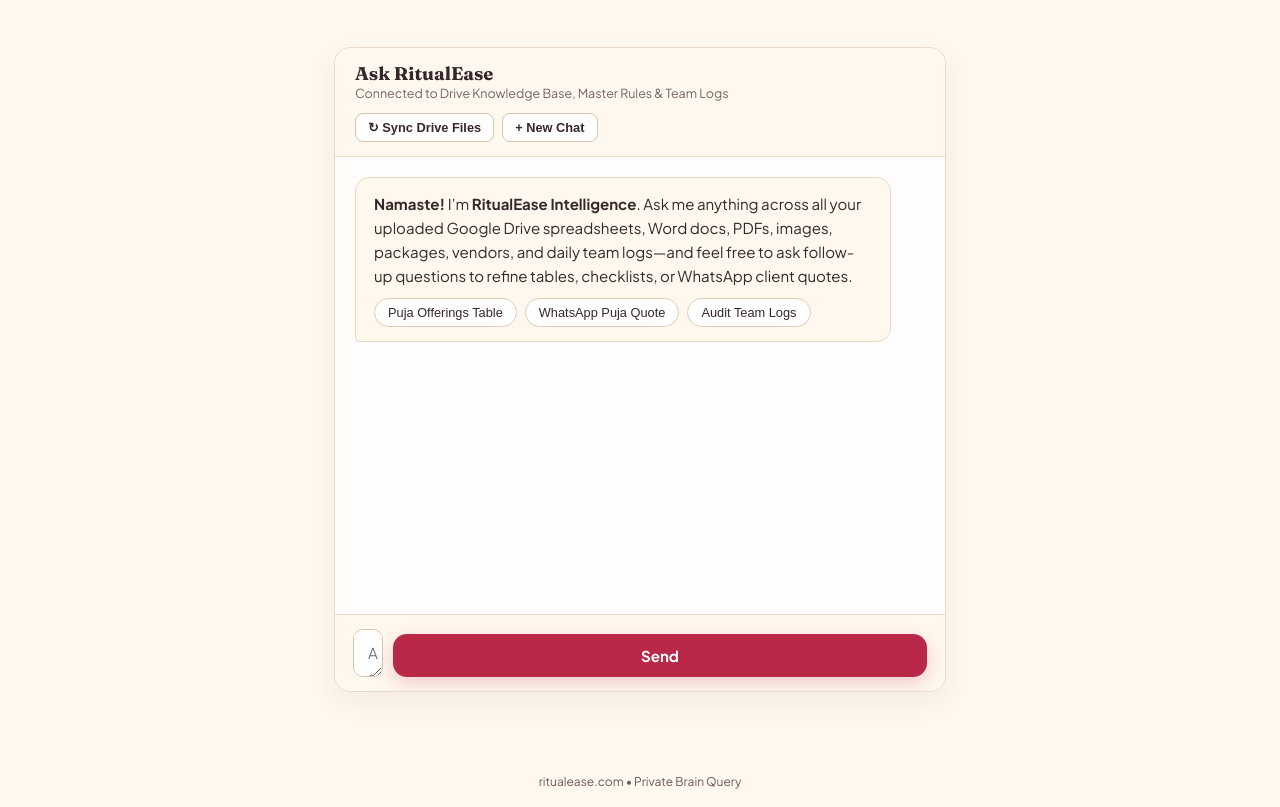
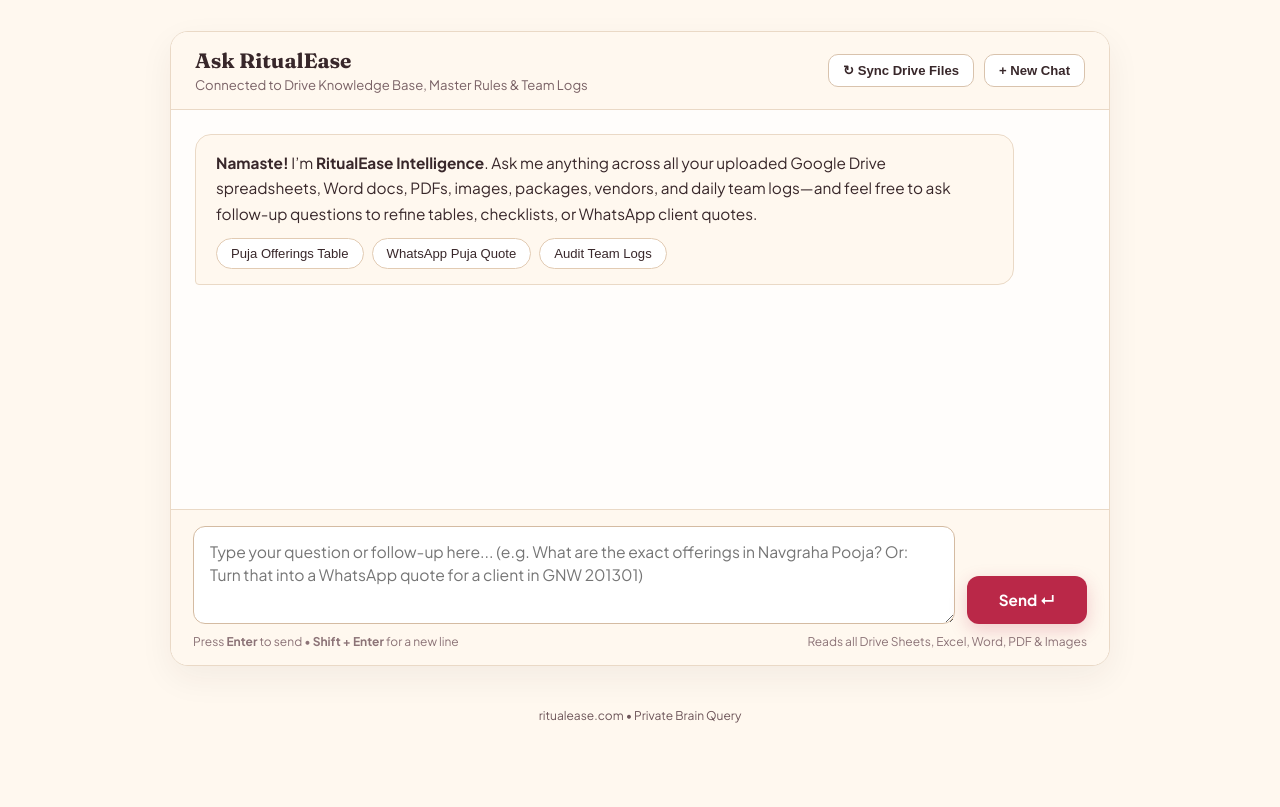
Before and after one commit to shrinath-hue/ritualease-brain, a plain HTML site: page portal2_ask_brain.html in a window 1280 px wide. Shown: the part 90-897 px from the top of the page. After the commit the page ends 831 px from the top, so only its background shows below. Drawn offline with Linux system fonts and the light colour scheme.

Commit message:
Update portal2_ask_brain.html

```diff
--- a/portal2_ask_brain.html
+++ b/portal2_ask_brain.html
@@ -4,52 +4,70 @@
 <meta charset="UTF-8">
 <meta name="viewport" content="width=device-width, initial-scale=1.0">
 <title>Ask RitualEase Brain — ritualease.com</title>
-<link rel="stylesheet" href="styles.css?v=8">
+<link rel="stylesheet" href="styles.css?v=9">
 <style>
+  main.chat-main {
+    max-width: 980px !important;
+    width: 100% !important;
+    margin: 0 auto !important;
+    padding: 16px 20px 24px 20px !important;
+    box-sizing: border-box;
+  }
   .chat-shell {
-    max-width: 860px;
-    margin: 24px auto;
+    width: 100%;
     background: #ffffff;
     border: 1px solid #ead9c6;
-    border-radius: 16px;
-    box-shadow: 0 10px 30px rgba(56, 39, 42, 0.06);
+    border-radius: 18px;
+    box-shadow: 0 12px 34px rgba(56, 39, 42, 0.06);
     display: flex;
     flex-direction: column;
-    height: calc(100vh - 155px);
-    min-height: 540px;
+    height: calc(100vh - 165px);
+    min-height: 580px;
     overflow: hidden;
   }
   .chat-topbar {
-    padding: 14px 20px;
+    padding: 16px 24px;
     background: #FFF8EF;
     border-bottom: 1px solid #ead9c6;
     display: flex;
     align-items: center;
     justify-content: space-between;
-    gap: 12px;
+    gap: 14px;
     flex-wrap: wrap;
   }
   .chat-topbar h1 {
-    font-size: 1.15rem;
-    margin: 0;
-    color: #38272A;
+    font-size: 1.3rem !important;
+    margin: 0 0 3px 0 !important;
+    padding: 0 !important;
+    border: none !important;
+    border-bottom: none !important;
+    box-shadow: none !important;
+    text-decoration: none !important;
+    color: #38272A !important;
+  }
+  .chat-topbar h1::after,
+  .chat-topbar h1::before {
+    display: none !important;
+    content: none !important;
   }
   .chat-topbar span {
-    font-size: 0.78rem;
+    font-size: 0.82rem;
     color: #7a6266;
     display: block;
   }
   .chat-actions {
     display: flex;
-    gap: 8px;
+    gap: 10px;
+    flex-wrap: wrap;
   }
   .btn-chip {
-    background: #fff;
+    width: auto !important;
+    background: #ffffff;
     border: 1px solid #d9c3ad;
     color: #38272A;
-    padding: 6px 12px;
-    border-radius: 8px;
-    font-size: 0.8rem;
+    padding: 8px 14px;
+    border-radius: 10px;
+    font-size: 0.82rem;
     font-weight: 600;
     cursor: pointer;
     transition: all 0.15s ease;
@@ -57,20 +75,21 @@
   .btn-chip:hover {
     border-color: #BA2848;
     color: #BA2848;
+    background: #fff8ef;
   }
   .chat-stream {
     flex: 1;
     overflow-y: auto;
-    padding: 20px;
+    padding: 24px;
     display: flex;
     flex-direction: column;
-    gap: 16px;
+    gap: 18px;
     background: #fffdfb;
   }
   .msg-row {
     display: flex;
     flex-direction: column;
-    max-width: 88%;
+    max-width: 85%;
   }
   .msg-row.user {
     align-self: flex-end;
@@ -80,13 +99,13 @@
     align-self: flex-start;
     align-items: flex-start;
     width: 100%;
-    max-width: 94%;
+    max-width: 92%;
   }
   .msg-bubble {
-    padding: 14px 18px;
-    border-radius: 14px;
-    font-size: 0.94rem;
-    line-height: 1.6;
+    padding: 15px 20px;
+    border-radius: 16px;
+    font-size: 0.96rem;
+    line-height: 1.65;
     color: #38272A;
     word-wrap: break-word;
   }
@@ -100,34 +119,36 @@
     border: 1px solid #ead9c6;
     border-bottom-left-radius: 4px;
     width: 100%;
+    box-sizing: border-box;
   }
   .msg-meta {
-    font-size: 0.72rem;
+    font-size: 0.75rem;
     color: #8c7377;
-    margin-top: 4px;
+    margin-top: 5px;
     display: flex;
-    gap: 10px;
+    gap: 12px;
     align-items: center;
   }
   .copy-link {
+    width: auto !important;
     color: #BA2848;
     cursor: pointer;
     font-weight: 600;
     background: none;
     border: none;
     padding: 0;
-    font-size: 0.72rem;
+    font-size: 0.75rem;
   }
   .msg-bubble table {
     width: 100%;
     border-collapse: collapse;
     margin: 12px 0;
-    font-size: 0.85rem;
-    background: #fff;
+    font-size: 0.88rem;
+    background: #ffffff;
   }
   .msg-bubble th, .msg-bubble td {
     border: 1px solid #e2cbb3;
-    padding: 8px 10px;
+    padding: 9px 12px;
     text-align: left;
     vertical-align: top;
   }
@@ -137,60 +158,100 @@
     color: #38272A;
   }
   .msg-bubble ul, .msg-bubble ol {
-    margin: 8px 0 8px 20px;
+    margin: 8px 0 8px 22px;
     padding: 0;
   }
   .msg-bubble li {
-    margin-bottom: 4px;
+    margin-bottom: 5px;
   }
   .msg-bubble h2, .msg-bubble h3, .msg-bubble h4 {
     margin: 12px 0 6px 0;
     color: #BA2848;
+    border: none !important;
   }
   .starter-prompts {
     display: flex;
     flex-wrap: wrap;
     gap: 8px;
-    margin-top: 10px;
+    margin-top: 12px;
   }
   .starter-pill {
-    background: #fff;
+    width: auto !important;
+    background: #ffffff;
     border: 1px solid #e2cbb3;
     border-radius: 20px;
-    padding: 6px 13px;
-    font-size: 0.8rem;
+    padding: 7px 14px;
+    font-size: 0.82rem;
     color: #38272A;
     cursor: pointer;
+    transition: all 0.15s ease;
   }
   .starter-pill:hover {
     border-color: #BA2848;
     color: #BA2848;
   }
-  .chat-composer {
-    padding: 14px 18px;
+
+  /* Spacious, Full-Width Composer Area */
+  .chat-composer-wrap {
+    padding: 16px 22px;
     background: #FFF8EF;
     border-top: 1px solid #ead9c6;
     display: flex;
+    flex-direction: column;
     gap: 10px;
+  }
+  .chat-composer-row {
+    display: flex;
+    gap: 12px;
     align-items: flex-end;
+    width: 100%;
   }
-  .chat-composer textarea {
-    flex: 1;
-    min-height: 46px;
-    max-height: 150px;
-    resize: vertical;
-    padding: 11px 14px;
-    border: 1px solid #d9c3ad;
-    border-radius: 10px;
-    font-family: inherit;
-    font-size: 0.94rem;
-    background: #fff;
-    color: #38272A;
+  .chat-composer-row textarea {
+    flex: 1 1 auto !important;
+    width: 100% !important;
+    min-width: 0 !important;
+    min-height: 76px !important;
+    max-height: 200px !important;
+    resize: vertical !important;
+    padding: 13px 16px !important;
+    border: 1.5px solid #d4bba2 !important;
+    border-radius: 12px !important;
+    font-family: inherit !important;
+    font-size: 0.98rem !important;
+    line-height: 1.5 !important;
+    background: #ffffff !important;
+    color: #38272A !important;
+    box-sizing: border-box !important;
+    margin: 0 !important;
   }
-  .chat-composer button {
-    padding: 12px 20px;
-    white-space: nowrap;
-    margin: 0;
+  .chat-composer-row textarea:focus {
+    outline: none !important;
+    border-color: #BA2848 !important;
+    box-shadow: 0 0 0 3px rgba(186, 40, 72, 0.12) !important;
+  }
+  .chat-send-btn {
+    flex: 0 0 auto !important;
+    width: auto !important;
+    min-width: 120px !important;
+    height: 48px !important;
+    padding: 0 22px !important;
+    border-radius: 12px !important;
+    font-size: 0.95rem !important;
+    font-weight: 700 !important;
+    margin: 0 !important;
+    cursor: pointer;
+  }
+  .composer-hint {
+    font-size: 0.75rem;
+    color: #8c7377;
+    display: flex;
+    justify-content: space-between;
+  }
+  @media (max-width: 640px) {
+    main.chat-main { padding: 10px !important; }
+    .chat-shell { height: calc(100vh - 135px); }
+    .chat-composer-row { flex-direction: column; align-items: stretch; }
+    .chat-send-btn { width: 100% !important; }
   }
 </style>
 </head>
@@ -204,7 +265,7 @@
   <div class="brand-sub">RitualEase Intelligence • Continuous Operations Chat</div>
 </header>
 
-<main style="padding: 0 14px;">
+<main class="chat-main">
   <div class="chat-shell">
     <div class="chat-topbar">
       <div>
@@ -212,23 +273,29 @@
         <span id="kbStatus">Connected to Drive Knowledge Base, Master Rules & Team Logs</span>
       </div>
       <div class="chat-actions">
-        <button class="btn-chip" id="syncBtn" onclick="syncDrive()">↻ Sync Drive Files</button>
-        <button class="btn-chip" onclick="resetChat()">+ New Chat</button>
+        <button type="button" class="btn-chip" id="syncBtn" onclick="syncDrive()">↻ Sync Drive Files</button>
+        <button type="button" class="btn-chip" onclick="resetChat()">+ New Chat</button>
       </div>
     </div>
 
     <div class="chat-stream" id="chatStream"></div>
 
-    <div class="chat-composer">
-      <textarea id="qInput" rows="1" placeholder="Ask a question or follow up... (Enter to send, Shift+Enter for new line)"></textarea>
-      <button class="btn-primary" id="askBtn" onclick="sendMessage()">Send</button>
+    <div class="chat-composer-wrap">
+      <div class="chat-composer-row">
+        <textarea id="qInput" rows="3" placeholder="Type your question or follow-up here... (e.g. What are the exact offerings in Navgraha Pooja? Or: Turn that into a WhatsApp quote for a client in GNW 201301)"></textarea>
+        <button type="button" class="btn-primary chat-send-btn" id="askBtn" onclick="sendMessage()">Send ↵</button>
+      </div>
+      <div class="composer-hint">
+        <span>Press <strong>Enter</strong> to send • <strong>Shift + Enter</strong> for a new line</span>
+        <span>Reads all Drive Sheets, Excel, Word, PDF & Images</span>
+      </div>
     </div>
   </div>
 </main>
 
 <footer>ritualease.com • Private Brain Query</footer>
 
-<script src="brain.js?v=8"></script>
+<script src="brain.js?v=9"></script>
 <script>
 let chatHistory = [];
 let isBusy = false;
@@ -240,9 +307,9 @@ function initChat() {
       <div class="msg-bubble">
         <strong>Namaste!</strong> I’m <strong>RitualEase Intelligence</strong>. Ask me anything across all your uploaded Google Drive spreadsheets, Word docs, PDFs, images, packages, vendors, and daily team logs—and feel free to ask follow-up questions to refine tables, checklists, or WhatsApp client quotes.
         <div class="starter-prompts">
-          <button class="starter-pill" onclick="useStarter('List all Puja packages and exact offerings from our Drive files in a table')">Puja Offerings Table</button>
-          <button class="starter-pill" onclick="useStarter('Draft a ready-to-send WhatsApp quote for Satyanarayan Katha including customer-owned utensils')">WhatsApp Puja Quote</button>
-          <button class="starter-pill" onclick="useStarter('Summarize recent team updates and flag any missing follow-ups')">Audit Team Logs</button>
+          <button type="button" class="starter-pill" onclick="useStarter('List all Puja packages and exact offerings from our Drive files in a table')">Puja Offerings Table</button>
+          <button type="button" class="starter-pill" onclick="useStarter('Draft a ready-to-send WhatsApp quote for Satyanarayan Katha including customer-owned utensils')">WhatsApp Puja Quote</button>
+          <button type="button" class="starter-pill" onclick="useStarter('Summarize recent team updates and flag any missing follow-ups')">Audit Team Logs</button>
         </div>
       </div>
     </div>
@@ -257,6 +324,7 @@ function useStarter(text) {
 function resetChat() {
   chatHistory = [];
   initChat();
+  document.getElementById("qInput").focus();
 }
 
 document.getElementById("qInput").addEventListener("keydown", function(e) {
@@ -329,7 +397,7 @@ async function sendMessage() {
       replaceBubble(typingId, "⚠️ Backend returned HTML instead of JSON. Ensure Apps Script is deployed with **Who has access: Anyone**.");
       isBusy = false;
       btn.disabled = false;
-      btn.textContent = "Send";
+      btn.textContent = "Send ↵";
       return;
     }
 
@@ -345,7 +413,8 @@ async function sendMessage() {
 
   isBusy = false;
   btn.disabled = false;
-  btn.textContent = "Send";
+  btn.textContent = "Send ↵";
+  input.focus();
 }
 
 function appendBubble(role, text, id) {
@@ -384,6 +453,7 @@ function buildMetaBar(rawText) {
   const meta = document.createElement("div");
   meta.className = "msg-meta";
   const copyBtn = document.createElement("button");
+  copyBtn.type = "button";
   copyBtn.className = "copy-link";
   copyBtn.textContent = "Copy response";
   copyBtn.onclick = function() {
@@ -399,7 +469,6 @@ function escapeHtml(str) {
   return str.replace(/&/g, "&amp;").replace(/</g, "&lt;").replace(/>/g, "&gt;");
 }
 
-// Clean Markdown -> Rich HTML Renderer (Tables, Lists, Headings, Bold, Links)
 function renderMarkdown(md) {
   const lines = escapeHtml(md).split("\n");
   let html = "";
@@ -409,11 +478,10 @@ function renderMarkdown(md) {
   for (let i = 0; i < lines.length; i++) {
     let line = lines[i].trim();
 
-    // Markdown Table detection
     if (line.startsWith("|") && line.endsWith("|")) {
       if (inList) { html += "</ul>"; inList = false; }
       const cells = line.slice(1, -1).split("|").map(c => c.trim());
-      if (cells.every(c => /^[-:]+$/.test(c))) continue; // Skip separator row
+      if (cells.every(c => /^[-:]+$/.test(c))) continue;
 
       if (!inTable) {
         html += "<table><thead><tr>" + cells.map(c => "<th>" + inlineFormat(c) + "</th>").join("") + "</tr></thead><tbody>";
@@ -427,7 +495,6 @@ function renderMarkdown(md) {
       inTable = false;
     }
 
-    // Bullet lists
     if (/^[-*•]\s+/.test(line)) {
       if (!inList) { html += "<ul>"; inList = true; }
       html += "<li>" + inlineFormat(line.replace(/^[-*•]\s+/, "")) + "</li>";
@@ -437,7 +504,6 @@ function renderMarkdown(md) {
       inList = false;
     }
 
-    // Headings
     if (line.startsWith("### ")) {
       html += "<h4>" + inlineFormat(line.slice(4)) + "</h4>";
     } else if (line.startsWith("## ")) {
```
